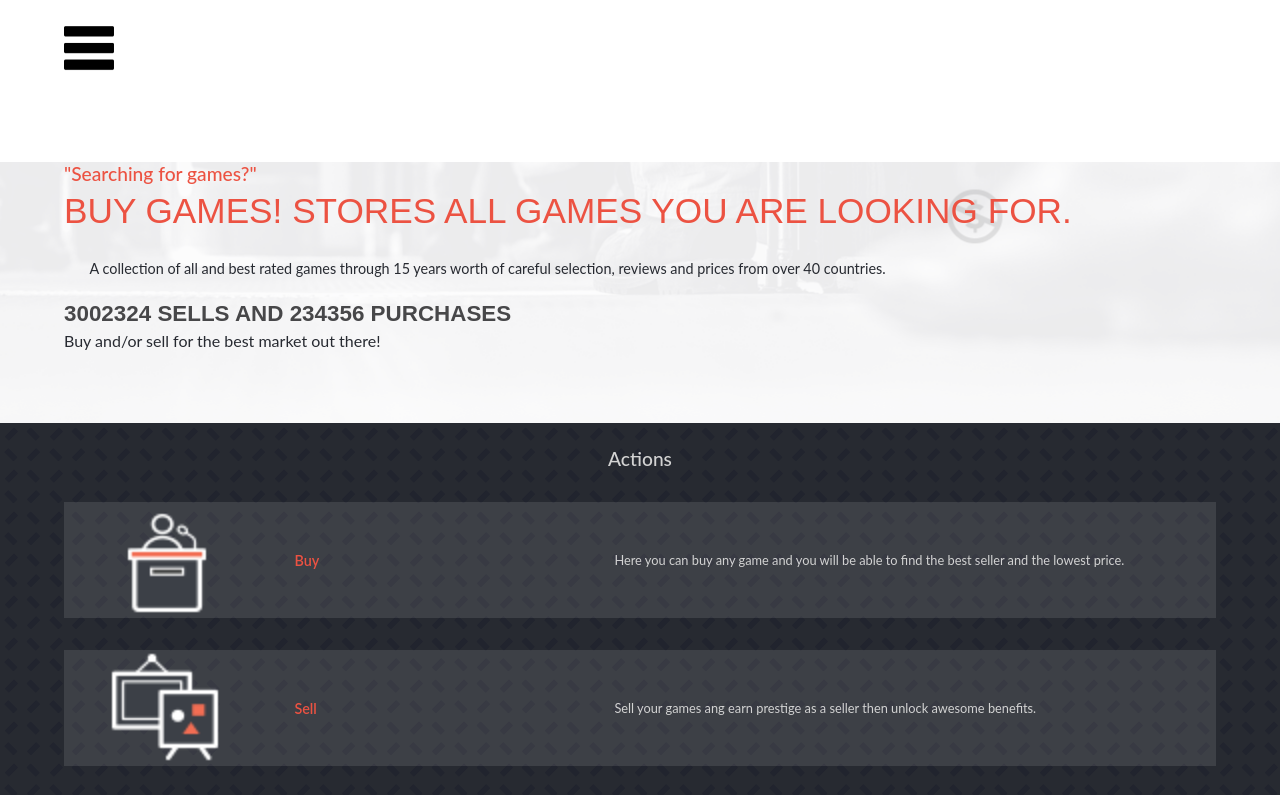
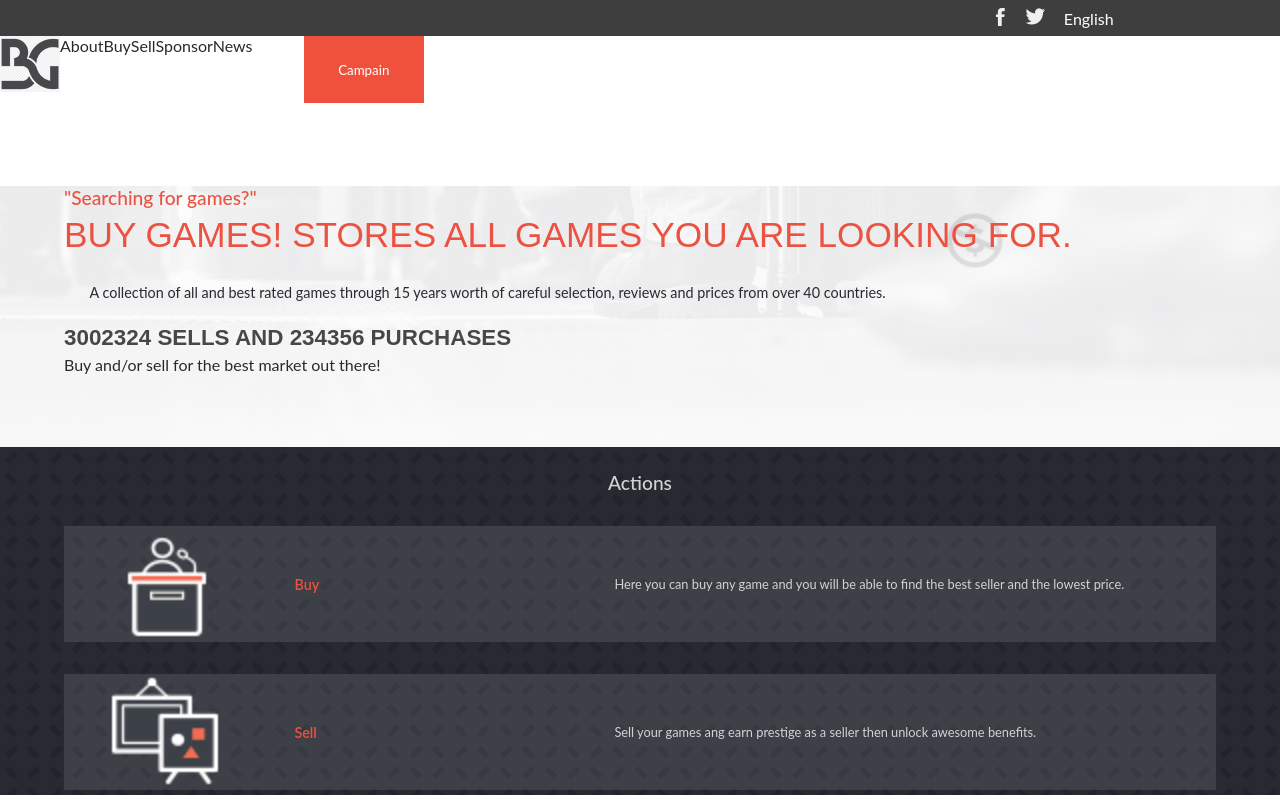
Before and after one commit to EvansSnave/capstone-project, a website: page index.html in a window 1280 px wide. Shown: the top 795 px of the page. Drawn offline with Linux system fonts and the light colour scheme; a web font is replaced by a local one.

Commit message:
started desktop version

```diff
--- a/index.html
+++ b/index.html
@@ -30,6 +30,27 @@
         <li class="hidden-menu__li"><a class="hidden-menu__option">News</a></li>
         <li class="hidden-menu__li"><button class="hidden-menu__button">Campain</button></li>
       </ul>
+    </div>
+
+    <!-- Second nav bar -->
+
+    <div class="nav-bar-container">
+      <div class="nav-bar">
+        <div class="nav-bar__icons"><img src="./images/facebook.png"></div>
+        <div class="nav-bar__icons"><img src="./images/twitter.png"></div>
+        <div class="nav-bar__language"><p class="nav-bar__english">English</p></div>
+      </div>
+      <div class="desktop-menu-container">
+        <ul class="desktop-menu">
+          <li class="desktop-menu__icon-container"><img class="desktop-menu__icon" src="./images/icons/mainIcon.png"></li>
+          <li class="desktop-menu__text-container"><p class="desktop-menu__text">About</p></li>
+          <li class="desktop-menu__text-container"><p class="desktop-menu__text">Buy</p></li>
+          <li class="desktop-menu__text-container"><p class="desktop-menu__text">Sell</p></li>
+          <li class="desktop-menu__text-container"><p class="desktop-menu__text">Sponsor</p></li>
+          <li class="desktop-menu__text-container"><p class="desktop-menu__text">News</p></li>
+          <li class="desktop-menu__button-container"><button class="hidden-menu__button">Campain</button></li>
+        </ul>
+      </div>
     </div>
   </header>
 
--- a/styles/mainStyle.css
+++ b/styles/mainStyle.css
@@ -349,3 +349,51 @@ li {
 .feature-section__list > li {
   margin-bottom: 1.5vw;
 }
+
+.nav-bar-container {
+  display: none;
+}
+
+@media screen and (min-width: 768px) {
+  .nav-bar-container {
+    display: block;
+  }
+
+  header {
+    height: 12vh;
+  }
+
+  .nav-bar {
+    display: flex;
+    background: rgb(62, 62, 62);
+    width: 100vw;
+    justify-content: flex-end;
+    height: 4.5vh;
+    align-items: center;
+    padding-right: 13vw;
+  }
+
+  .nav-bar__english {
+    color: #fff;
+  }
+
+  .navigator-menu {
+    display: none;
+  }
+
+  .desktop-menu {
+    display: flex;
+  }
+
+  .nav-bar__icons {
+    margin-right: 1.5vw;
+  }
+
+  .desktop-menu-container {
+    display: flex;
+  }
+
+  .desktop-menu__icon {
+    width: 7.5vh;
+  }
+}
--- a/styles/mobileNav.css
+++ b/styles/mobileNav.css
@@ -33,5 +33,5 @@
   background: #ef513c;
   color: #fff;
   border-style: none;
-  width: 18vw;
+  width: 15vh;
 }
```
Also changed, not shown: images/facebook.png (added), images/twitter.png (added).
